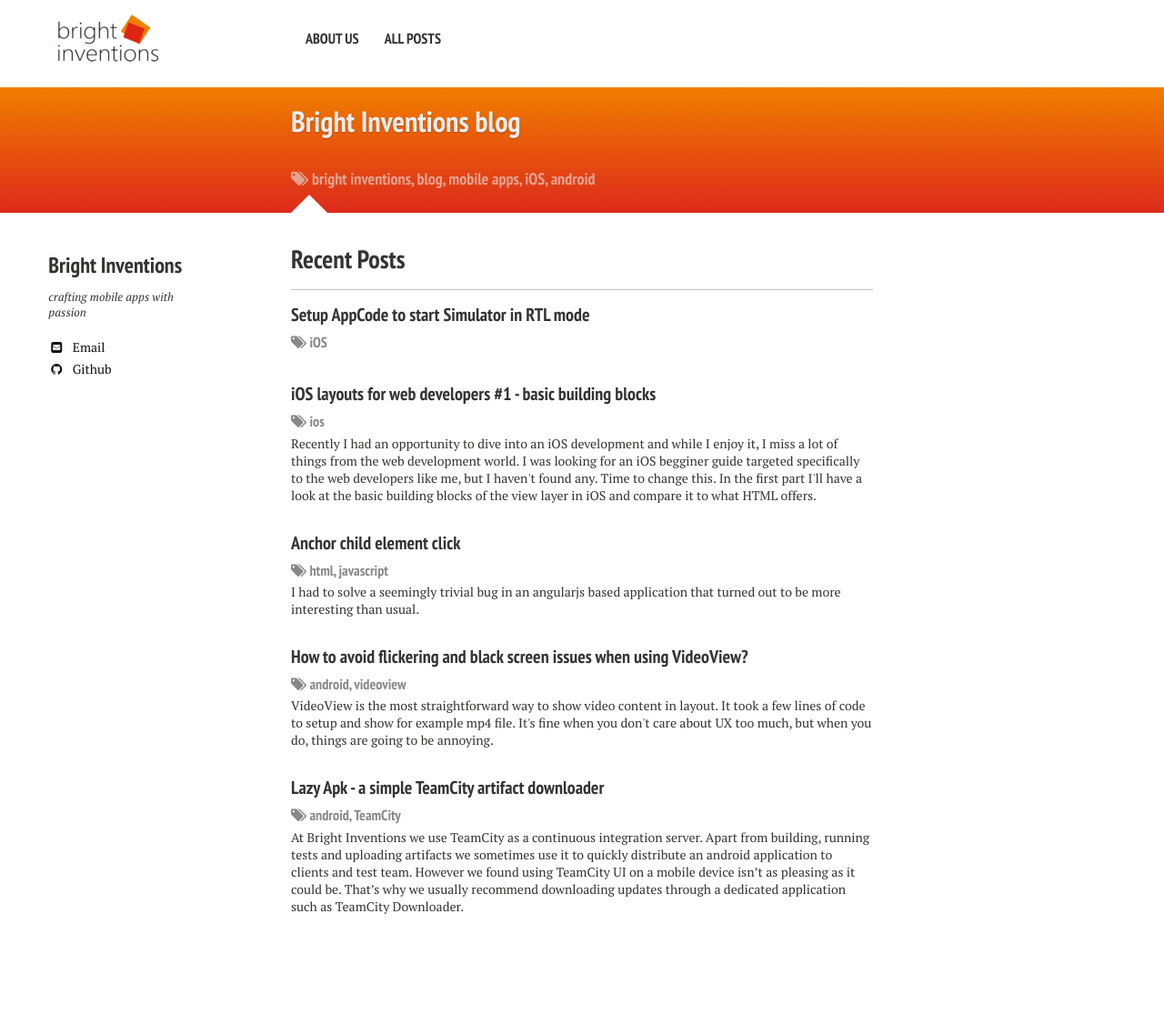
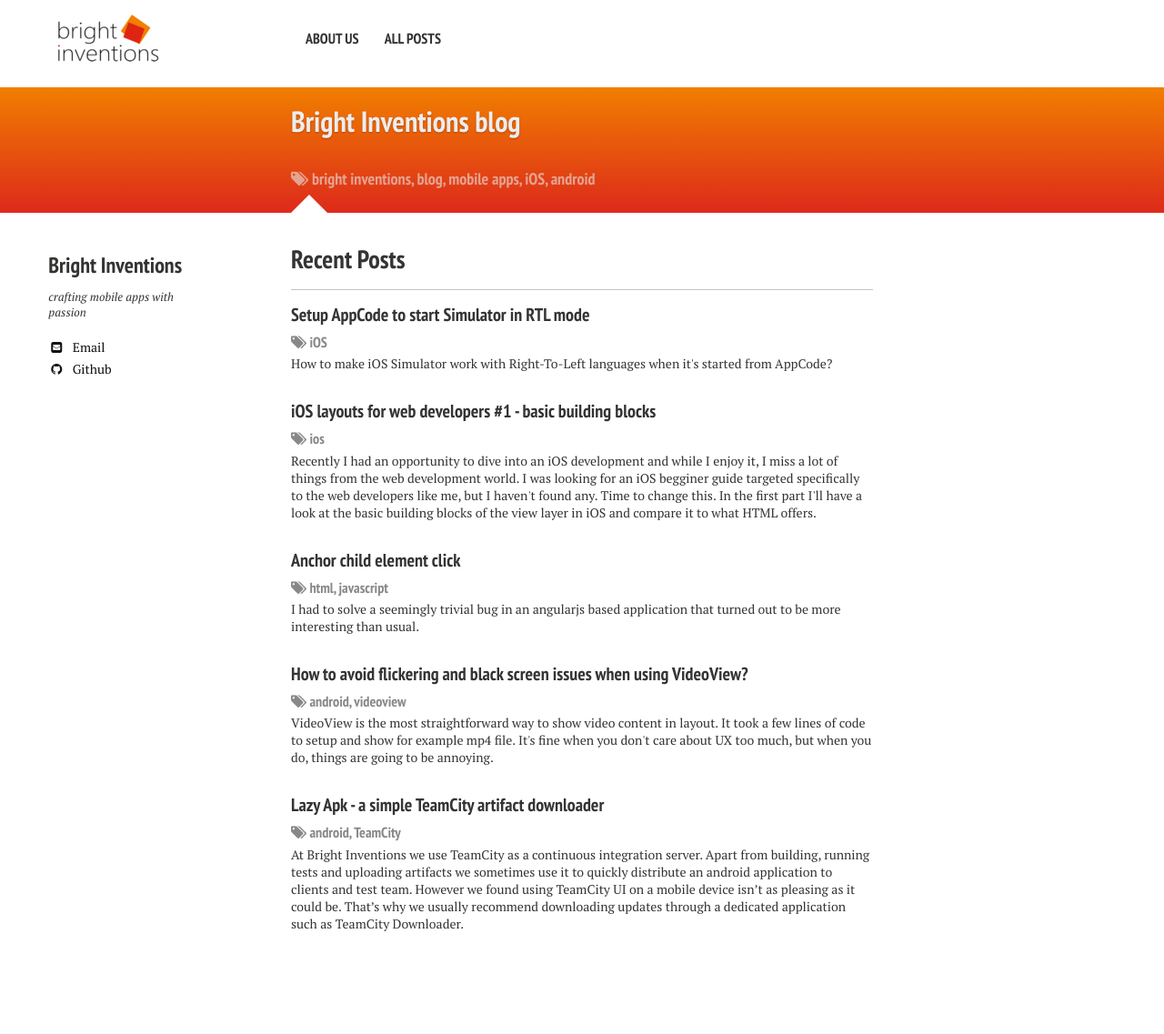
Before and after one commit to bright/bright.github.io, a Jekyll site: the page built from index.md, in a window 1280 px wide. Shown: the whole page at 91% size. Built offline with Jekyll 4.4.1, drawn with Linux system fonts in a browser that asks for light colours; nearby versions of some CDN libraries; Markdown is read by kramdown in place of the engine named in the settings.

Commit message:
add excerpt

```diff
--- a/_posts/2015-03-17-setup-appcode-to-work-with-rtl-languages.md
+++ b/_posts/2015-03-17-setup-appcode-to-work-with-rtl-languages.md
@@ -1,6 +1,6 @@
 ---
 layout: post
-excerpt: ""
+excerpt: "How to make iOS Simulator work with Right-To-Left languages when it's started from AppCode?"
 title: "Setup AppCode to start Simulator in RTL mode"
 modified: 2015-03-17
 tags: [iOS]
```
